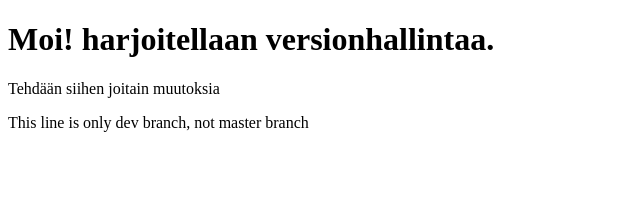
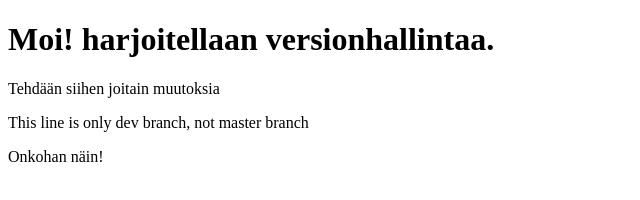
Before and after one commit to DavidKohvakka/versionhallintaharjoitus, a plain HTML site: page index.html in a window 1280 px wide. Shown: the whole page, without its empty margins (0-640 px from the left). Drawn offline with Linux system fonts and the light colour scheme.

Commit message:
testia pukkaa

```diff
--- a/index.html
+++ b/index.html
@@ -10,6 +10,7 @@
     <h1>  Moi! harjoitellaan versionhallintaa.</h1>
     <p>Tehdään siihen joitain muutoksia</p>
     <p>This line is only dev branch, not master branch</p>
+    <p>Onkohan näin!</p>
 
 </body>
 </html>
```
